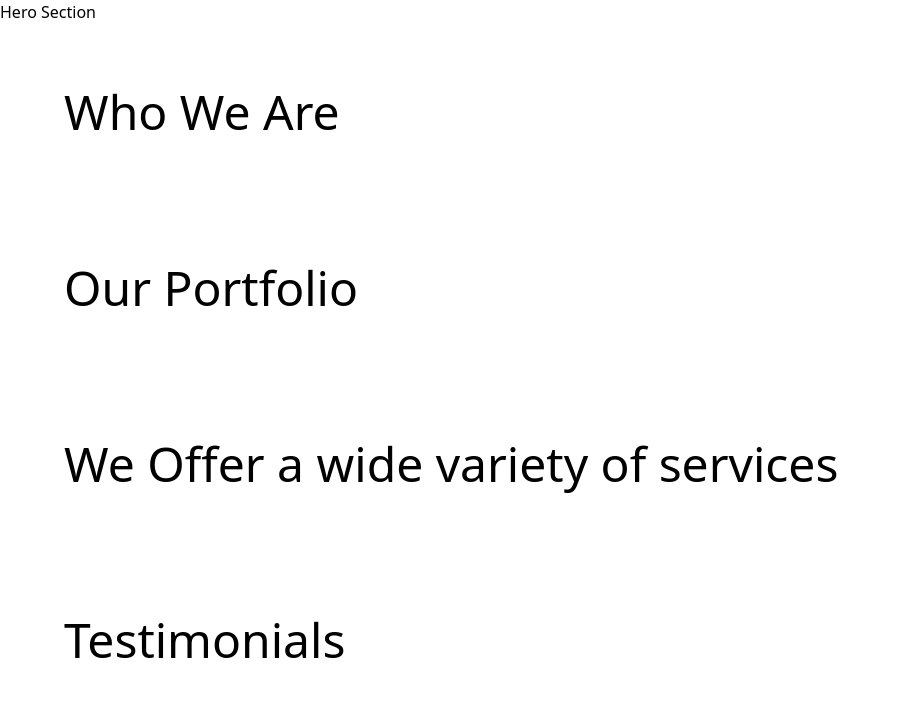
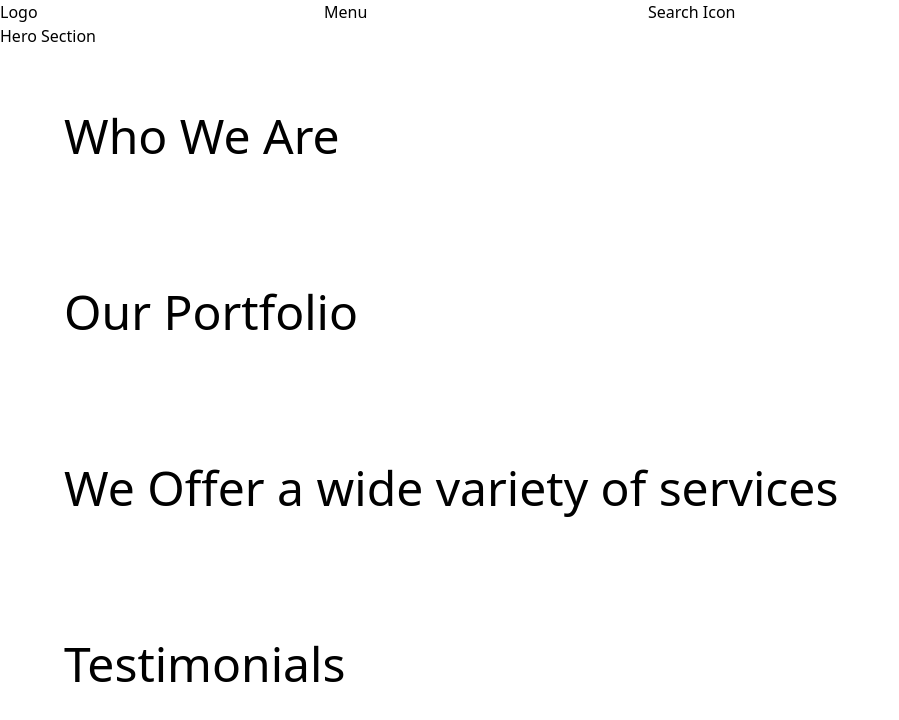
Before and after one commit to awsj007/morosoft-web, a Next.js app: page / in a window 1280 px wide. Shown: the top 720 px of the page, without its empty margins (0-899 px from the left). Built offline with nearby package versions, Linux system fonts and the light colour scheme.

Commit message:
Header Updated

```diff
--- a/components/common/Header/page.jsx
+++ b/components/common/Header/page.jsx
@@ -2,7 +2,23 @@
 import React from "react";
 
 const Header = () => {
-    return <div></div>;
+    return (
+        <>
+            <header className="container-xl">
+                <section className="grid grid-cols-4 gap-4">
+                    <div className="">
+                        <h1>Logo</h1>
+                    </div>
+                    <nav className="">
+                        <h1>Menu</h1>
+                    </nav>
+                    <div className="">
+                        <h1>Search Icon</h1>
+                    </div>
+                </section>
+            </header>
+        </>
+    )
 };
 
 export default Header;
```
